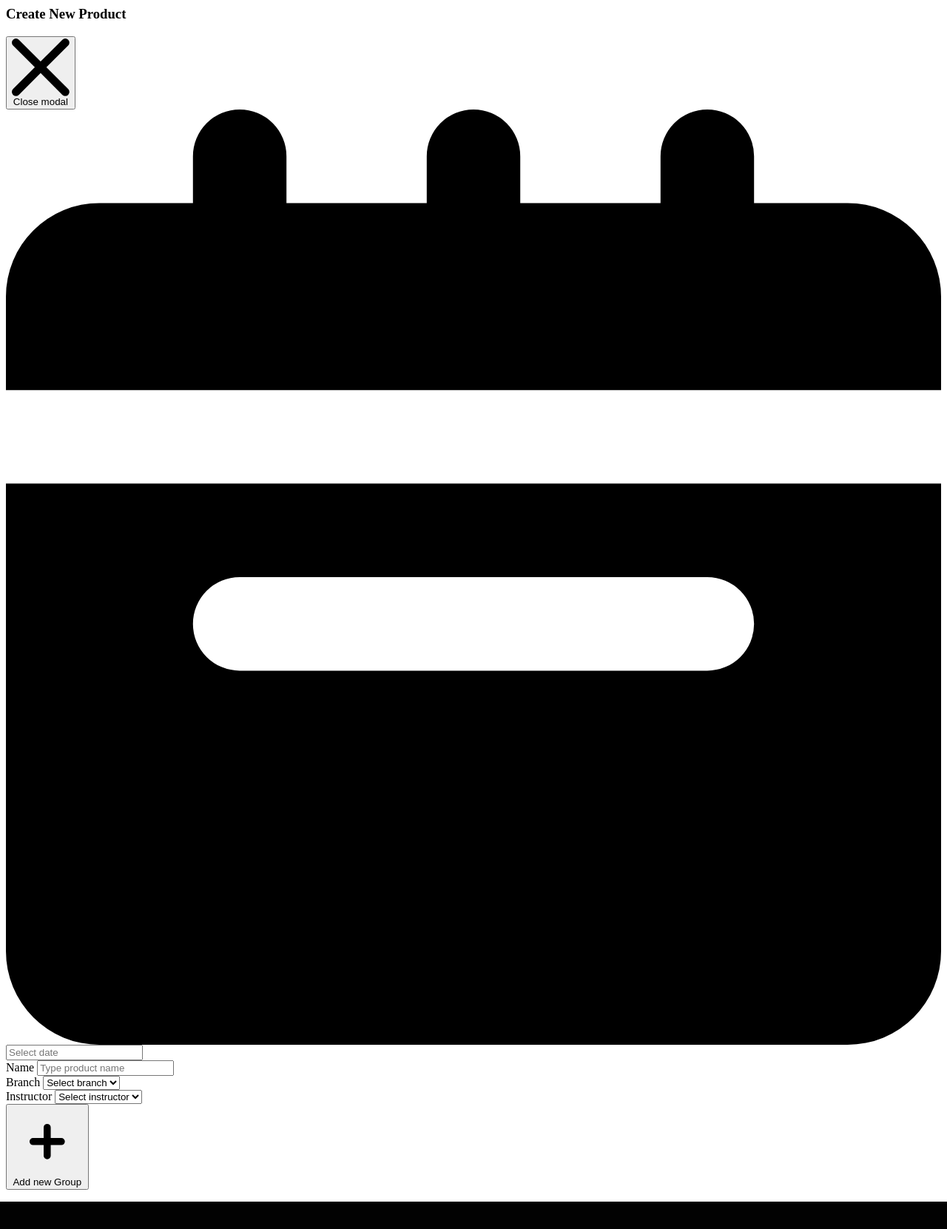
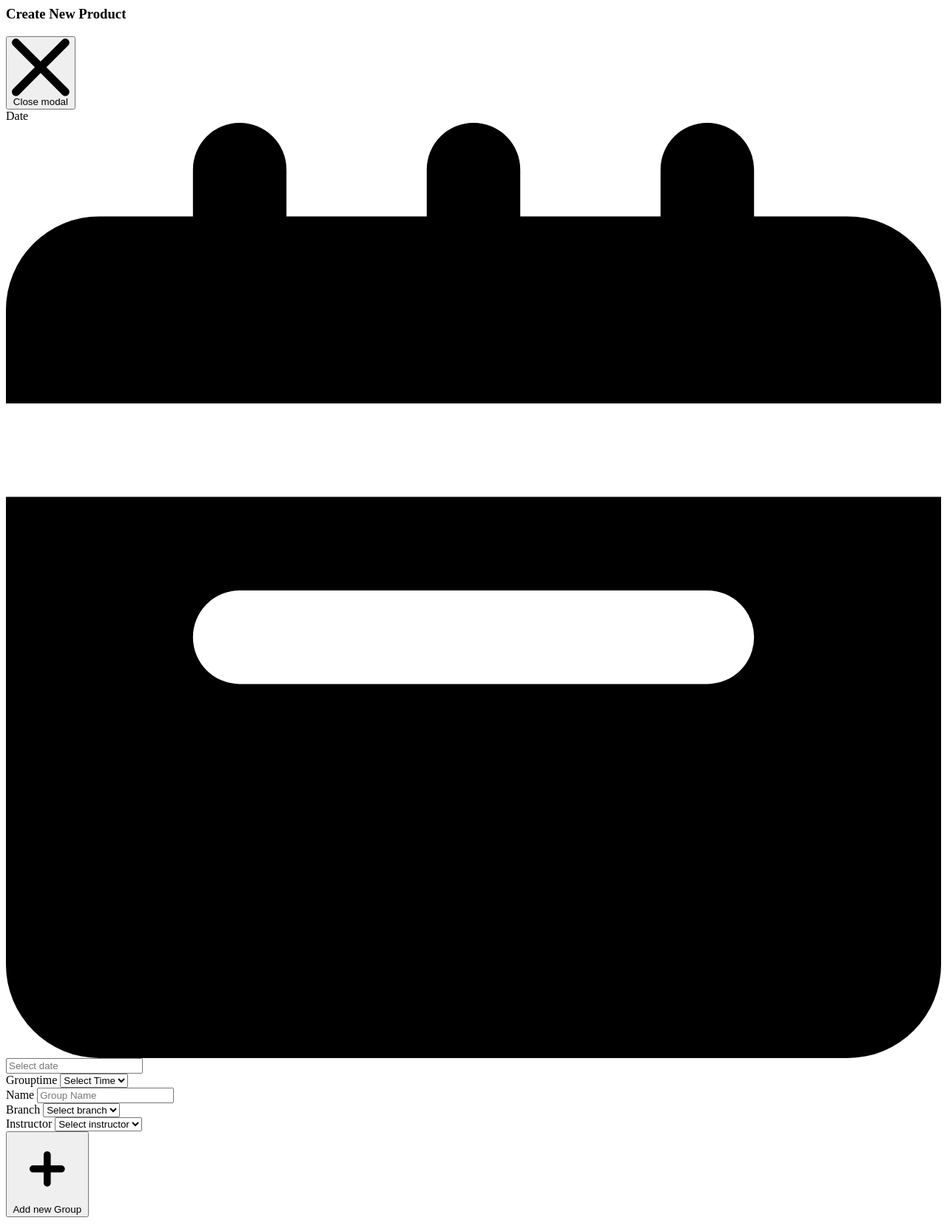
Before and after one commit to kareemRafat/instructor_system, a PHP site: page /Design/Modals/insert_group.php in a window 1280 px wide. Shown: the whole page at 74% size. Before the commit the page ends 1624 px from the top, so only its background shows below. Run offline with PHP 8.4, Linux system fonts and the light colour scheme.

Commit message:
add time to all pages for groups

```diff
--- a/Design/Modals/insert_group.php
+++ b/Design/Modals/insert_group.php
@@ -26,13 +26,38 @@
                         const time = now.toTimeString().split(' ')[0]; // Gets "HH:MM:SS"
                         document.getElementById('currentTime').value = time;
                     </script>
-                    <div class="relative w-full my-5">
-                        <div class="absolute inset-y-0 start-0 flex items-center ps-3 pointer-events-none">
-                            <svg class="w-4 h-4 text-gray-500 dark:text-gray-400" aria-hidden="true" xmlns="http://www.w3.org/2000/svg" fill="currentColor" viewBox="0 0 20 20">
-                                <path d="M20 4a2 2 0 0 0-2-2h-2V1a1 1 0 0 0-2 0v1h-3V1a1 1 0 0 0-2 0v1H6V1a1 1 0 0 0-2 0v1H2a2 2 0 0 0-2 2v2h20V4ZM0 18a2 2 0 0 0 2 2h16a2 2 0 0 0 2-2V8H0v10Zm5-8h10a1 1 0 0 1 0 2H5a1 1 0 0 1 0-2Z" />
-                            </svg>
+
+                    <div class="grid gap-4 grid-cols-2">
+                        <div class="col-span-1">
+                            <label class="block mb-2 text-sm font-medium text-gray-900 dark:text-white">Date</label>
+                            <div class="relative w-full mb-5">
+                                <div class="absolute inset-y-0 start-0 flex items-center ps-3 pointer-events-none">
+                                    <svg class="w-4 h-4 text-gray-500 dark:text-gray-400" aria-hidden="true" xmlns="http://www.w3.org/2000/svg" fill="currentColor" viewBox="0 0 20 20">
+                                        <path d="M20 4a2 2 0 0 0-2-2h-2V1a1 1 0 0 0-2 0v1h-3V1a1 1 0 0 0-2 0v1H6V1a1 1 0 0 0-2 0v1H2a2 2 0 0 0-2 2v2h20V4ZM0 18a2 2 0 0 0 2 2h16a2 2 0 0 0 2-2V8H0v10Zm5-8h10a1 1 0 0 1 0 2H5a1 1 0 0 1 0-2Z" />
+                                    </svg>
+                                </div>
+                                <input required name="date" id="datepicker-actions" datepicker datepicker-buttons datepicker-autoselect-today type="text" class="bg-gray-50 border border-gray-300 text-gray-900 text-sm rounded-lg focus:ring-blue-500 focus:border-blue-500 block w-full ps-10 p-2.5  dark:bg-gray-700 dark:border-gray-600 dark:placeholder-gray-400 dark:text-white dark:focus:ring-blue-500 dark:focus:border-blue-500" placeholder="Select date">
+                            </div>
                         </div>
-                        <input required name="date" id="datepicker-actions" datepicker datepicker-buttons datepicker-autoselect-today type="text" class="bg-gray-50 border border-gray-300 text-gray-900 text-sm rounded-lg focus:ring-blue-500 focus:border-blue-500 block w-full ps-10 p-2.5  dark:bg-gray-700 dark:border-gray-600 dark:placeholder-gray-400 dark:text-white dark:focus:ring-blue-500 dark:focus:border-blue-500" placeholder="Select date">
+                        <div class="col-span-1">
+                            <label for="grouptime" class="block mb-2 text-sm font-medium text-gray-900 dark:text-white">Grouptime</label>
+                            <select name="grouptime" id="grouptime" class="bg-gray-50 border border-gray-300 text-gray-900 text-sm rounded-lg focus:ring-primary-500 focus:border-primary-500 block w-full p-2.5 dark:bg-gray-600 dark:border-gray-500 dark:placeholder-gray-400 dark:text-white dark:focus:ring-primary-500 dark:focus:border-primary-500" required>
+                                <option value="" selected="">Select Time</option>
+                                <option value="10">10</option>
+                                <option value="12.30">12.30</option>
+                                <option value="3">3</option>
+                                <option value="6">6</option>
+                                <option value="2">2 [ Friday ]</option>
+                                <option value="5">5 [ Friday ]</option>
+                            </select>
+                            <?php
+                            if (isset($errors['grouptime'])) {
+                                echo '<div class="p-2 my-2 text-sm text-red-800 rounded-lg bg-red-50 dark:bg-gray-800 dark:text-red-300" role="alert"> ' .
+                                    $errors['grouptime'] .
+                                    '</div>';
+                            }
+                            ?>
+                        </div>
                     </div>
                     <?php
                     if (isset($errors['date'])) {
@@ -44,7 +69,7 @@
                     <div class="grid gap-4 mb-4 grid-cols-2">
                         <div class="col-span-2">
                             <label for="name" class="block mb-2 text-sm font-medium text-gray-900 dark:text-white">Name</label>
-                            <input type="text" name="name" id="name" class="bg-gray-50 border border-gray-300 text-gray-900 text-sm rounded-lg focus:ring-primary-600 focus:border-primary-600 block w-full p-2.5 dark:bg-gray-600 dark:border-gray-500 dark:placeholder-gray-400 dark:text-white dark:focus:ring-primary-500 dark:focus:border-primary-500" placeholder="Type product name" required="">
+                            <input type="text" name="name" id="name" class="bg-gray-50 border border-gray-300 text-gray-900 text-sm rounded-lg focus:ring-primary-600 focus:border-primary-600 block w-full p-2.5 dark:bg-gray-600 dark:border-gray-500 dark:placeholder-gray-400 dark:text-white dark:focus:ring-primary-500 dark:focus:border-primary-500" placeholder="Group Name" required="">
                             <?php
                             if (isset($errors['name'])) {
                                 echo '<div class="p-2 my-2 text-sm text-red-800 rounded-lg bg-red-50 dark:bg-gray-800 dark:text-red-300" role="alert"> ' .
--- a/functions/Groups/get_groups.php
+++ b/functions/Groups/get_groups.php
@@ -13,6 +13,7 @@ try {
         $query = "SELECT
                 groups.id,
                 groups.name AS group_name,
+                groups.time AS group_time,
                 instructors.username AS instructor_name,
                 branches.name AS branch_name,
                 DATE_FORMAT(groups.start_date, '%d-%m-%Y') AS formatted_date
--- a/functions/Lectures/get_lectures.php
+++ b/functions/Lectures/get_lectures.php
@@ -16,6 +16,7 @@ try {
                         SELECT
                             lectures.*,
                             groups.name AS group_name,
+                            groups.time AS group_time,
                             instructors.username AS instructor_name,
                             DATE_FORMAT(lectures.date, '%M   %d-%m-%Y') AS formatted_date,
                             ROW_NUMBER() OVER (PARTITION BY lectures.group_id ORDER BY lectures.date DESC) AS rn
@@ -36,6 +37,7 @@ try {
                         SELECT
                             lectures.*,
                             groups.name AS group_name,
+                            groups.time AS group_time,
                             instructors.username AS instructor_name,
                             DATE_FORMAT(lectures.date, '%M   %d-%m-%Y') AS formatted_date,
                             ROW_NUMBER() OVER (PARTITION BY lectures.group_id ORDER BY lectures.date DESC) AS rn
--- a/js/lectures-main.js
+++ b/js/lectures-main.js
@@ -80,12 +80,12 @@ function setCard(lec) {
     </div>
     <div class="hidden sm:flex w-full bg-gray-200 h-0.5 dark:bg-gray-700"></div>
     </div>
-    <div class="mt-3 sm:pe-0 pb-7 border-indigo-500 border-b-2">
-      <div class="flex  items-center gap-2">
+    <div class="-mt-[2px] mt-3 sm:pe-0 pb-7 border-indigo-500 border-b-2">
+      <div class="flex items-center gap-2">
         <i class="fas fa-circle-check mb-2 text-zinc-500"></i>
         <h3 class="text-xl mb-2 font-semibold text-amber-500 dark:text-white">${capitalizeFirstLetter(
           lec.group_name
-        )}</h3>
+        )}<span class="ml-2 inline-flex items-center rounded-md bg-yellow-50 px-2 py-1 text-xs font-medium text-yellow-800 ring-1 ring-yellow-600/20 ring-inset ">${lec.group_time == 2 || lec.group_time == 5 ? lec.group_time + ' - Friday' : lec.group_time}</span></h3>
       </div>
 
       <div class="block mb-4 text-md font-normal leading-none text-gray-500 dark:text-gray-500"><i class="fab fa-teamspeak mr-1"></i> Instructor :  ${
```
Also changed, not shown: functions/Groups/insert_group.php (+7 -1 lines), groups.php (+11 -1 lines), js/groups-main.js (+6 -1 lines).
